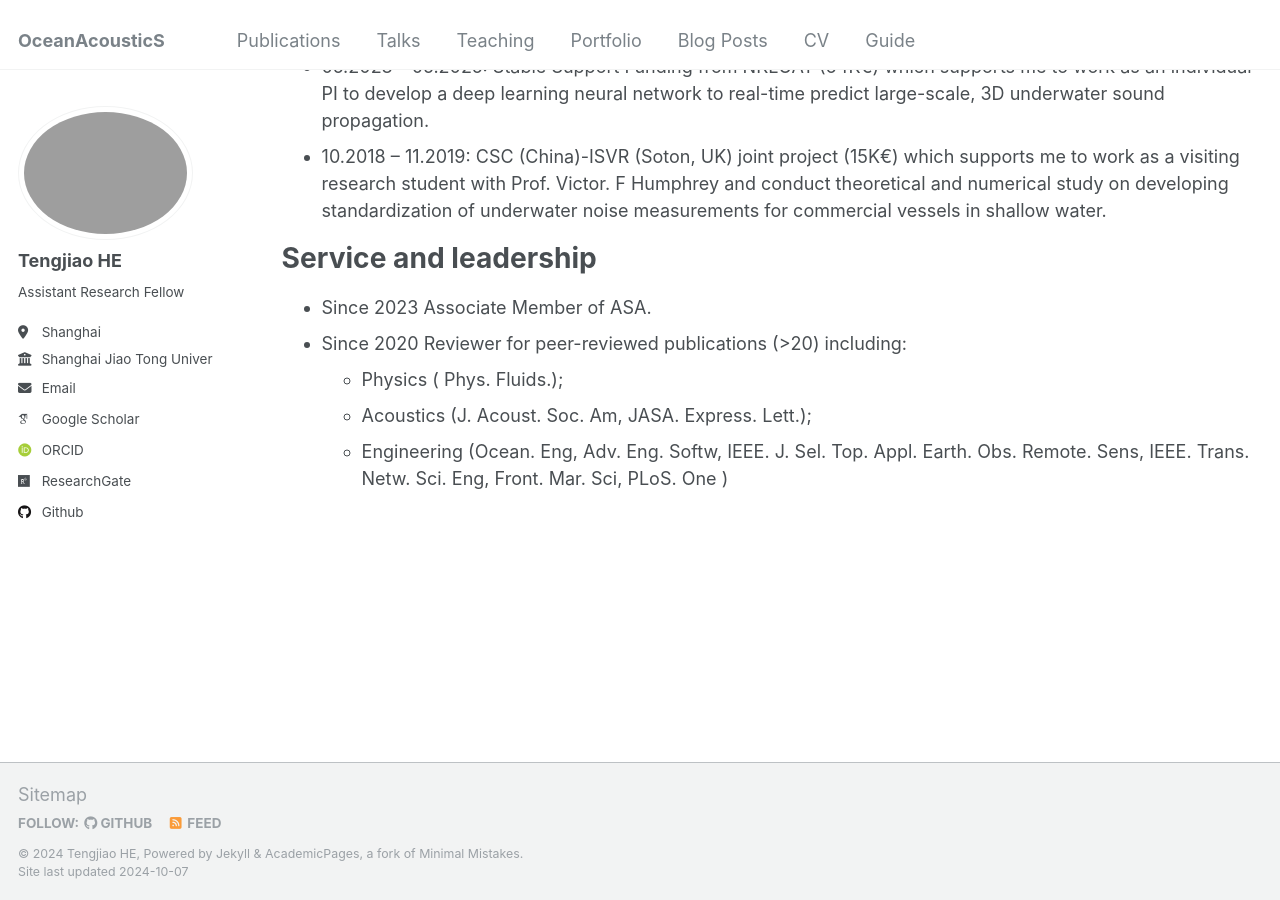
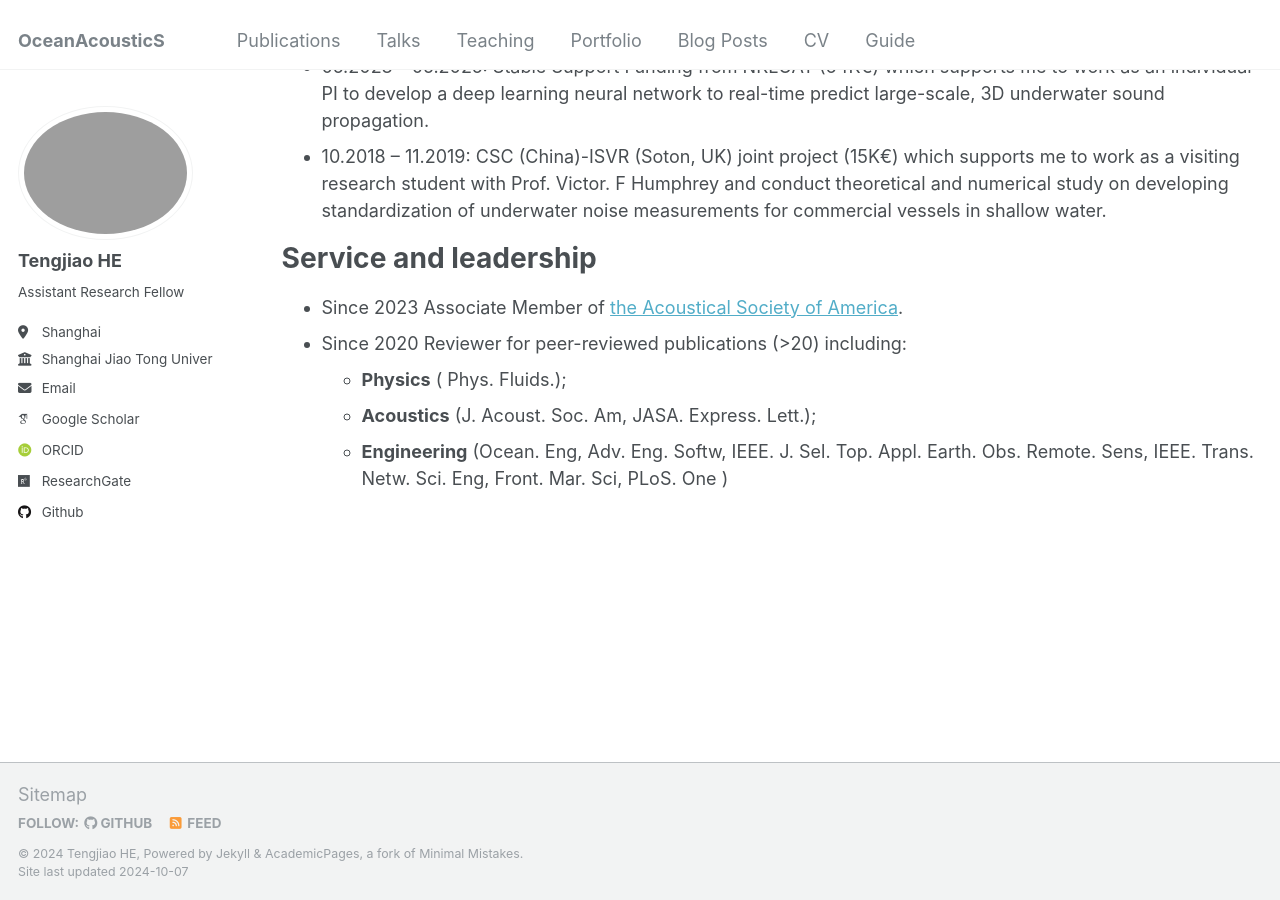
Before and after one commit to TengjiaoHE/OceanSoniX, a Jekyll site: the page built from _pages/cv.md, in a window 1280 px wide and 900 px high, scrolled down 2049 px. Built offline with Jekyll 4.4.1, drawn with Linux system fonts in a browser that asks for light colours; some web fonts are replaced.

Commit message:
Update cv.md

```diff
--- a/_pages/cv.md
+++ b/_pages/cv.md
@@ -66,8 +66,8 @@ Funding
 
 Service and leadership
 ======
-* Since 2023	Associate Member of ASA.
+* Since 2023	Associate Member of [the Acoustical Society of America](https://acousticalsociety.org/).
 * Since 2020	Reviewer for peer-reviewed publications (>20) including:
-  * Physics ( Phys. Fluids.);
-  * Acoustics (J. Acoust. Soc. Am, JASA. Express. Lett.);
-  * Engineering (Ocean. Eng, Adv. Eng. Softw, IEEE. J. Sel. Top. Appl. Earth. Obs. Remote. Sens, IEEE. Trans. Netw. Sci. Eng, Front. Mar. Sci, PLoS. One )
+  * <b>Physics</b> ( Phys. Fluids.);
+  * <b>Acoustics</b> (J. Acoust. Soc. Am, JASA. Express. Lett.);
+  * <b>Engineering</b> (Ocean. Eng, Adv. Eng. Softw, IEEE. J. Sel. Top. Appl. Earth. Obs. Remote. Sens, IEEE. Trans. Netw. Sci. Eng, Front. Mar. Sci, PLoS. One )
```
